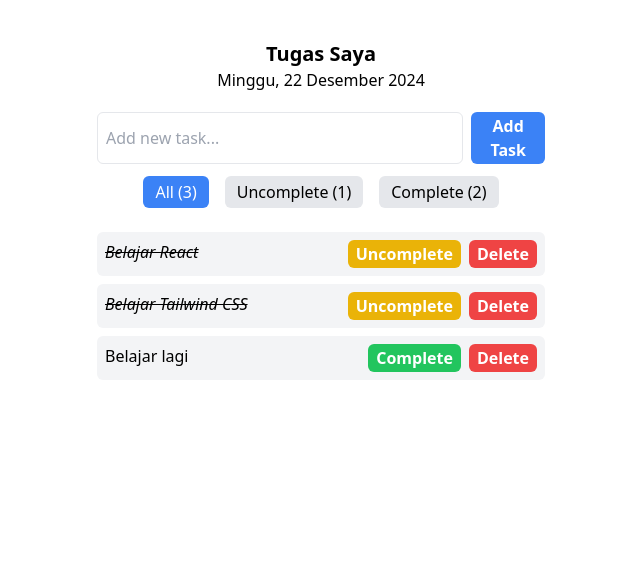
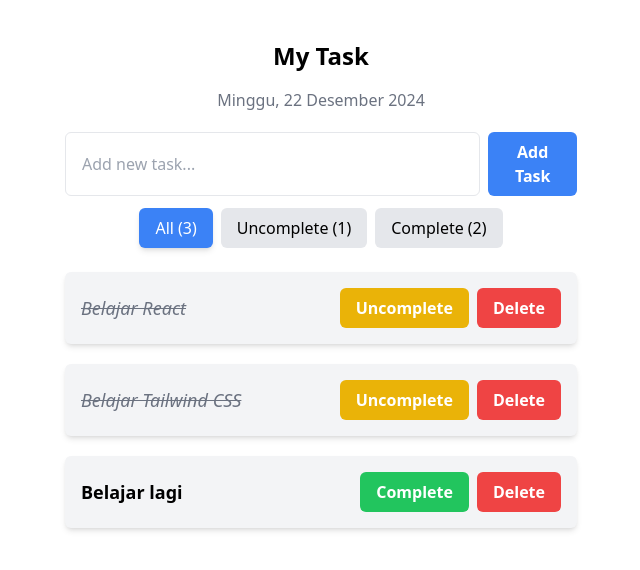
Before and after one commit to hudas9/gdgoc-nf-frontend, a React (Vite) app: page / in a window 1280 px wide. Shown: the top 570 px of the page, without its empty margins (319-959 px from the left). Built offline with nearby package versions, Linux system fonts and the light colour scheme.

Commit message:
add more styling

```diff
--- a/src/App.jsx
+++ b/src/App.jsx
@@ -87,15 +87,15 @@ function App() {
   }
 
   return (
-    <div className="flex items-center justify-center mt-10">
-      <div className="w-full max-w-md">
-        <h1 className="text-xl font-bold text-center">Tugas Saya</h1>
-        <p className="mb-5 text-center">{date}</p>
+    <div className="flex items-center justify-center mt-10 px-4">
+      <div className="w-full max-w-lg">
+        <h1 className="text-2xl font-bold text-center mb-4">My Task</h1>
+        <p className="mb-5 text-center text-gray-500">{date}</p>
 
         <form className="space-x-2 mb-3 flex" onSubmit={addTask}>
           <input
             type="text"
-            className="border rounded-md px-2 py-1 focus:outline-none focus:border-blue-500 w-full"
+            className="border rounded-md px-4 py-2 focus:outline-none focus:border-blue-500 w-full"
             placeholder="Add new task..."
             name="task"
             autoComplete="off"
@@ -103,7 +103,7 @@ function App() {
           <Button>Add Task</Button>
         </form>
 
-        <div className="flex space-x-4 justify-center mb-3">
+        <div className="flex space-x-2 justify-center mb-3 flex-wrap">
           {tabs.map((tab, index) => (
             <Tab
               key={index}
--- a/src/components/Button.jsx
+++ b/src/components/Button.jsx
@@ -1,7 +1,7 @@
 export function Button({ children, onClick, color = "blue" }) {
   return (
     <button
-      className={`bg-${color}-500 hover:bg-${color}-600 px-2 py-0.5 rounded-md text-white font-bold`}
+      className={`bg-${color}-500 hover:bg-${color}-600 px-4 py-2 rounded-md text-white font-bold transition duration-300 ease-in-out transform hover:scale-105`}
       onClick={onClick}
     >
       {children}
--- a/src/components/Tab.jsx
+++ b/src/components/Tab.jsx
@@ -2,10 +2,11 @@ export function Tab({ status, label, count, tabCurrent, onClick }) {
   return (
     <button
       onClick={onClick}
-      className={
-        "flex space-x-1 mb-3 px-3 py-1 rounded-md" +
-        (tabCurrent === status ? " bg-blue-500 text-white" : " bg-gray-200")
-      }
+      className={`flex items-center space-x-1 mb-3 px-4 py-2 rounded-md transition duration-300 ease-in-out transform hover:scale-105 ${
+        tabCurrent === status
+          ? "bg-blue-500 text-white shadow-md"
+          : "bg-gray-200 hover:bg-gray-300"
+      }`}
     >
       <p>{label}</p>
       <p>({count})</p>
--- a/src/components/Task.jsx
+++ b/src/components/Task.jsx
@@ -2,9 +2,15 @@ import { Button } from "./Button";
 
 export function Task({ title, completed, toggle, deleteTask }) {
   return (
-    <div className="flex space-x-2 mb-2 justify-between bg-gray-100 p-2 rounded-md">
-      <h1 className={completed ? "line-through italic" : ""}>{title}</h1>
-      <div className="space-x-2">
+    <div className="flex flex-col md:flex-row md:items-center md:justify-between space-y-2 md:space-y-0 md:space-x-2 mb-5 sm:md-2 bg-gray-100 p-4 rounded-md shadow-md">
+      <h1
+        className={`flex-1 text-lg ${
+          completed ? "line-through italic text-gray-500" : "font-semibold"
+        }`}
+      >
+        {title}
+      </h1>
+      <div className="flex space-x-2">
         <Button onClick={toggle} color={completed ? "yellow" : "green"}>
           {completed ? "Uncomplete" : "Complete"}
         </Button>
```
